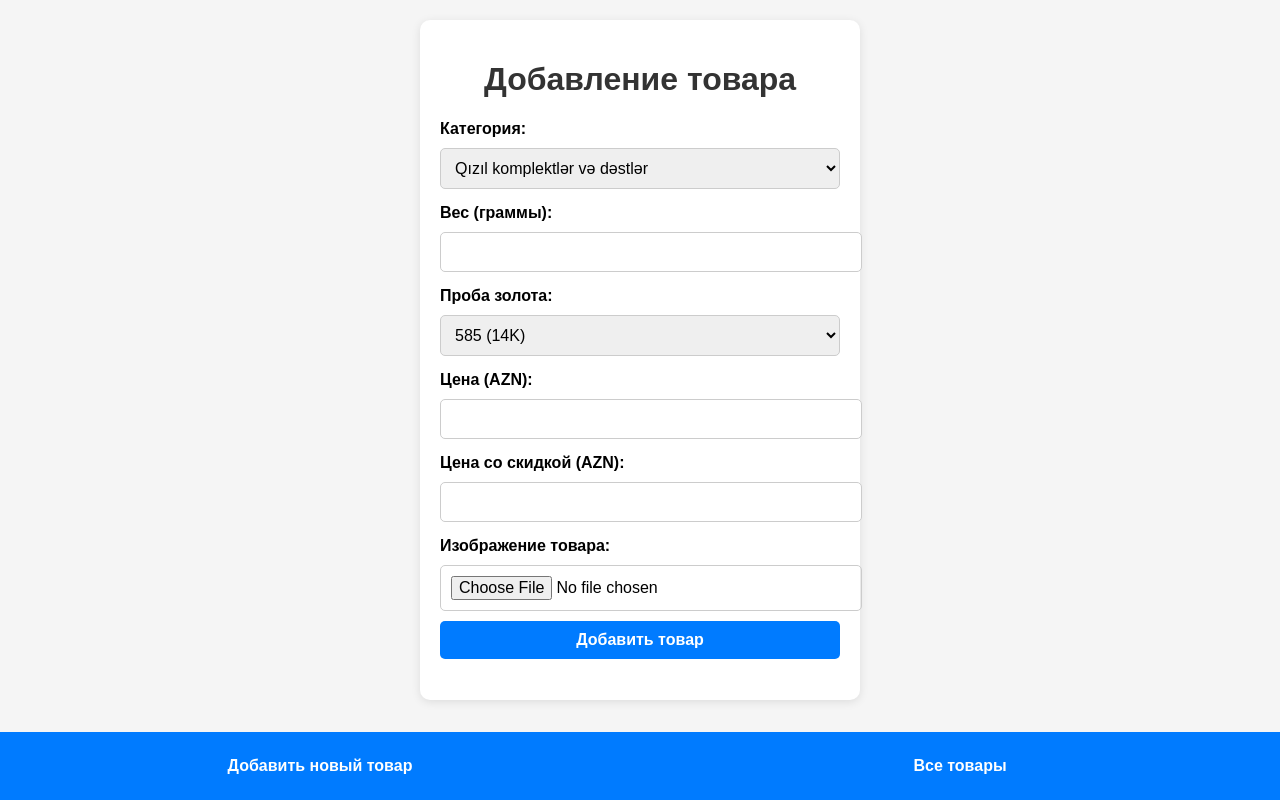
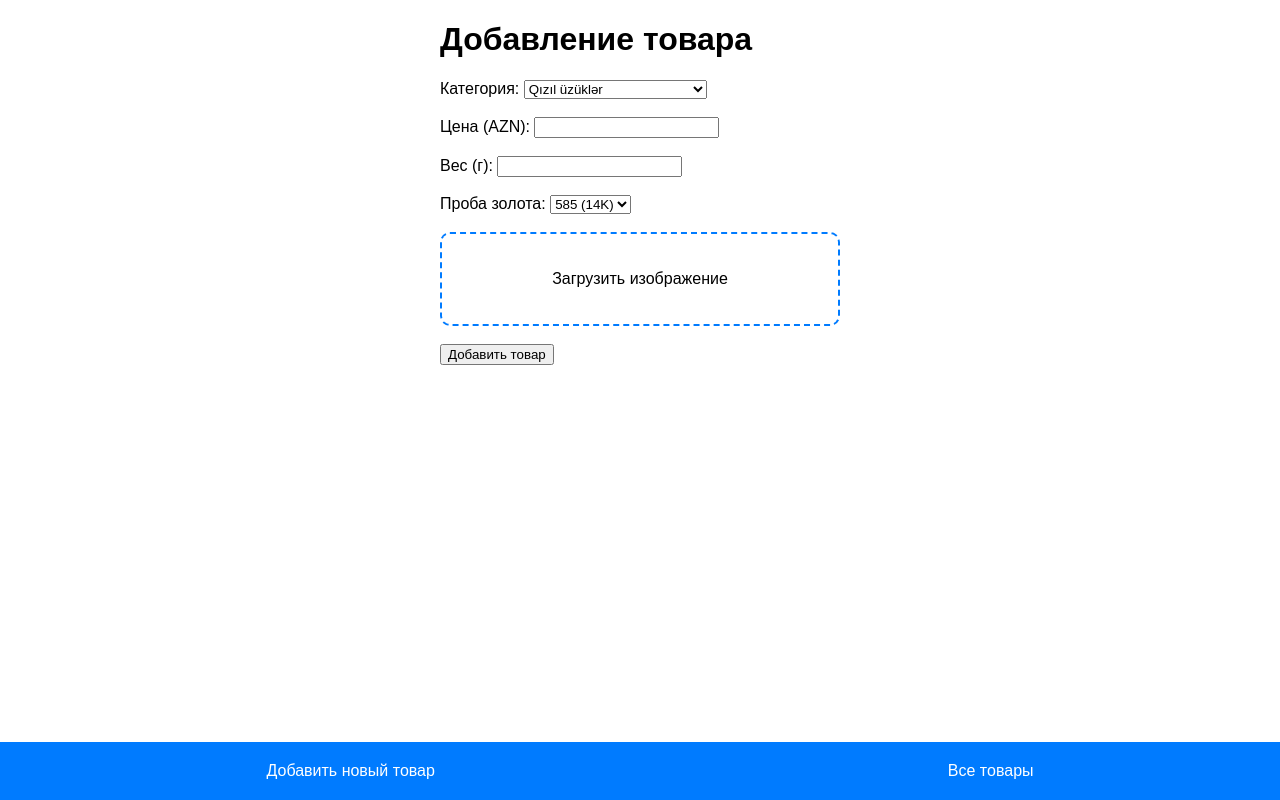
Before and after one commit to alikitto/webkaral, a Flask app: page / in a window 1280 px wide. Run offline with Flask 3, Linux system fonts and the light colour scheme.

Commit message:
Update index.html

```diff
--- a/templates/index.html
+++ b/templates/index.html
@@ -3,78 +3,55 @@
 <head>
     <meta charset="UTF-8">
     <meta name="viewport" content="width=device-width, initial-scale=1.0">
-    <title>Добавить товар</title>
+    <title>Добавление товара</title>
     <style>
         body {
             font-family: Arial, sans-serif;
+            margin: 20px;
+            padding-bottom: 70px;
+        }
+        .container {
+            max-width: 400px;
+            margin: auto;
+        }
+        .file-upload {
             display: flex;
             flex-direction: column;
             align-items: center;
-            margin: 0;
-            padding: 20px;
-            background-color: #f5f5f5;
-        }
-        .container {
-            width: 90%;
-            max-width: 400px;
-            background: #fff;
+            justify-content: center;
+            border: 2px dashed #007bff;
             padding: 20px;
             border-radius: 10px;
-            box-shadow: 0 2px 10px rgba(0, 0, 0, 0.1);
-        }
-        h1 {
             text-align: center;
-            color: #333;
-        }
-        label {
-            font-weight: bold;
-            display: block;
-            margin: 10px 0 5px;
-        }
-        input, select, button {
-            width: 100%;
-            padding: 10px;
-            margin: 5px 0;
-            border-radius: 5px;
-            border: 1px solid #ccc;
-            font-size: 16px;
-        }
-        button {
-            background: #007bff;
-            color: white;
-            font-weight: bold;
-            border: none;
             cursor: pointer;
         }
-        button:hover {
-            background: #0056b3;
+        .file-upload input {
+            display: none;
         }
-        .file-input {
-            display: flex;
-            flex-direction: column;
-            align-items: center;
-            border: 2px dashed #aaa;
-            padding: 20px;
-            cursor: pointer;
-            text-align: center;
-            color: #555;
+        .file-upload img {
+            max-width: 100%;
+            height: auto;
+            display: none;
+            margin-top: 10px;
         }
         .bottom-menu {
             position: fixed;
             bottom: 0;
+            left: 0;
             width: 100%;
             background: #007bff;
-            padding: 10px 0;
+            padding: 10px;
             display: flex;
             justify-content: space-around;
         }
-        .bottom-menu button {
-            background: none;
-            border: none;
+        .bottom-menu a {
             color: white;
+            text-decoration: none;
             font-size: 16px;
-            font-weight: bold;
-            cursor: pointer;
+            padding: 10px;
+        }
+        .hidden {
+            display: none;
         }
     </style>
 </head>
@@ -82,70 +59,53 @@
     <div class="container">
         <h1>Добавление товара</h1>
         <form id="productForm" action="/add-product" method="POST" enctype="multipart/form-data">
-            <label>Категория:</label>
-            <select name="category" required>
+            <label for="category">Категория:</label>
+            <select id="category" name="category" required>
+                <option value="126">Qızıl üzüklər</option>
+                <option value="132">Qızıl sırqalar</option>
+                <option value="140">Qızıl seplər</option>
+                <option value="138">Qızıl qolbaqlar</option>
                 <option value="144">Qızıl komplektlər və dəstlər</option>
-                <option value="138">Qızıl qolbaqlar</option>
-                <option value="140">Qızıl seplər</option>
-                <option value="132">Qızıl sırqalar</option>
-                <option value="126">Qızıl üzüklər</option>
-            </select>
+            </select><br><br>
 
-            <label>Вес (граммы):</label>
-            <input type="number" step="0.01" name="weight" required>
+            <label for="price">Цена (AZN):</label>
+            <input type="number" id="price" name="price" step="0.01" required><br><br>
 
-            <label>Проба золота:</label>
-            <select name="gold_purity" required>
+            <label for="weight">Вес (г):</label>
+            <input type="number" id="weight" name="weight" step="0.01" required><br><br>
+
+            <label for="gold_purity">Проба золота:</label>
+            <select id="gold_purity" name="gold_purity" required>
                 <option value="105">585 (14K)</option>
                 <option value="106">750 (18K)</option>
-            </select>
+                <option value="875">875 (21K)</option>
+            </select><br><br>
 
-            <label>Цена (AZN):</label>
-            <input type="number" step="0.01" name="price" required>
-
-            <label>Цена со скидкой (AZN):</label>
-            <input type="number" step="0.01" name="sale_price">
-
-            <label>Изображение товара:</label>
-            <input type="file" name="image" accept="image/*" required>
+            <div class="file-upload" onclick="document.getElementById('imageUpload').click();">
+                <p>Загрузить изображение</p>
+                <input type="file" id="imageUpload" name="image" accept="image/*" required>
+                <img id="preview" alt="Предпросмотр">
+            </div><br>
 
             <button type="submit">Добавить товар</button>
         </form>
-        <p id="responseMessage"></p>
     </div>
 
     <div class="bottom-menu">
-        <button onclick="window.location.reload();">Добавить новый товар</button>
-        <button onclick="window.location.href='/products';">Все товары</button>
+        <a href="/">Добавить новый товар</a>
+        <a href="/products">Все товары</a>
     </div>
 
     <script>
-        document.getElementById("productForm").addEventListener("submit", async function(event) {
-            event.preventDefault();
-
-            const formData = new FormData(this);
-            const responseMessage = document.getElementById("responseMessage");
-            responseMessage.textContent = "⏳ Загрузка...";
-            responseMessage.style.color = "blue";
-
-            try {
-                const response = await fetch("/add-product", {
-                    method: "POST",
-                    body: formData
-                });
-
-                const result = await response.json();
-                if (response.ok) {
-                    responseMessage.textContent = "✅ " + result.message;
-                    responseMessage.style.color = "green";
-                    this.reset();
-                } else {
-                    responseMessage.textContent = "❌ " + (result.message || "Ошибка при добавлении товара.");
-                    responseMessage.style.color = "red";
+        document.getElementById('imageUpload').addEventListener('change', function(event) {
+            const file = event.target.files[0];
+            if (file) {
+                const reader = new FileReader();
+                reader.onload = function(e) {
+                    document.getElementById('preview').src = e.target.result;
+                    document.getElementById('preview').style.display = 'block';
                 }
-            } catch (error) {
-                responseMessage.textContent = "❌ Ошибка соединения.";
-                responseMessage.style.color = "red";
+                reader.readAsDataURL(file);
             }
         });
     </script>
```
